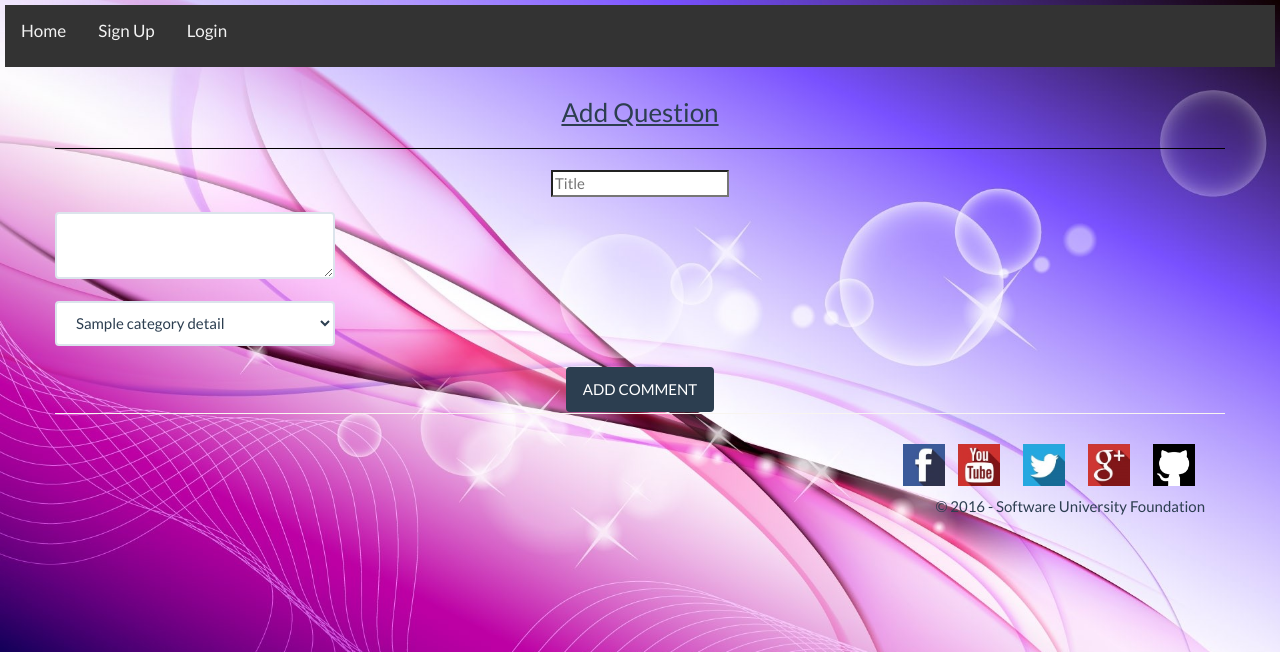
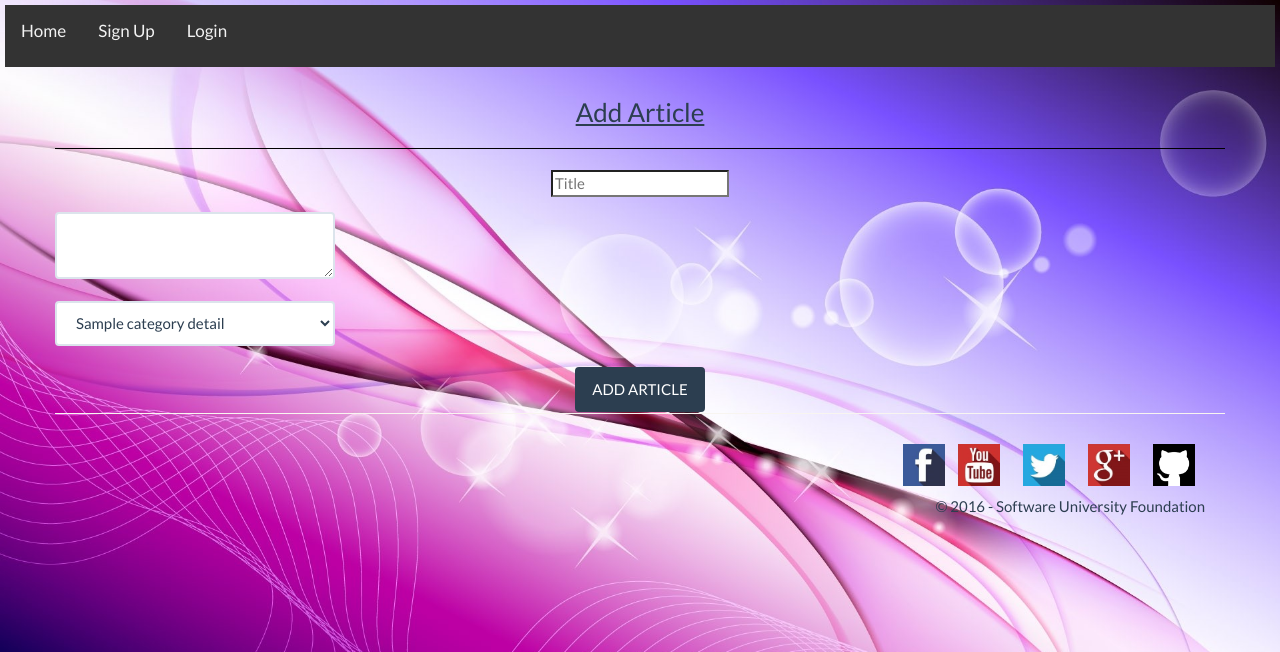
Before and after one commit to sidertopalov/Software-Technologies---Teamwork, a PHP site: template templates/addArticle.twig in a window 1280 px wide. Shown: the top 652 px of the page. Run offline with PHP 8.4, Linux system fonts and the light colour scheme; the template is opened without the code that fills it: most values are stand-ins (such as "Sample title", 1, 10 or a date in 2020); some libraries are stand-ins or nearby versions.

Commit message:
Working article model

```diff
--- a/App/Controllers/AjaxController.php
+++ b/App/Controllers/AjaxController.php
@@ -4,6 +4,8 @@ use Yee\Managers\Controller\Controller;
 use Yee\Managers\CacheManager;
 use App\Models\AjaxModel;
 use App\Models\AccountModel;
+use App\Models\ArticleModel;
+use App\Models\CategoryModel;
 
 class AjaxController extends Controller{
 
--- a/App/Models/ArticleModel.php
+++ b/App/Models/ArticleModel.php
@@ -1,6 +1,6 @@
 <?php
 
-namespace App\Model;
+namespace App\Models;
 
 class ArticleModel {
 
--- a/templates/addArticle.twig
+++ b/templates/addArticle.twig
@@ -16,7 +16,7 @@
 
                                     <form method="post" id="addArticle"  style="text-align:center" >
 
-                                            <h3 style="text-decoration: underline;"> Add Question </h3>
+                                            <h3 style="text-decoration: underline;"> Add Article </h3>
                                             <hr style="border-color: #000000;">
 
                                             <div style="display:none" class="alert alert-danger" role="alert" id="errorMessage"></div>
@@ -37,7 +37,7 @@
                                                 {% endfor %}
                                             </select>
                                             <br>
-                                            <input id="btnEdit" type="submit" class="btn btn-primary btn-filled"  value="Add Comment">
+                                            <input id="btnEdit" type="submit" class="btn btn-primary btn-filled"  value="Add Article">
 
                                     </form>
                                 </div>
```
